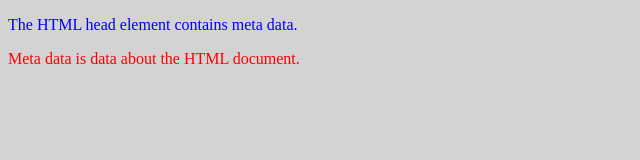
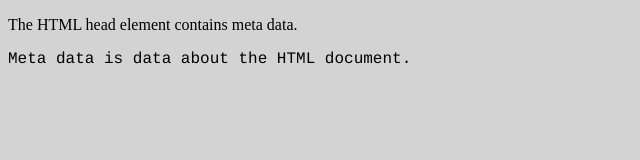
Before and after one commit to Yoimer/html-course, a plain HTML site: page html-course/index.html in a window 1280 px wide. Shown: the whole page, without its empty margins (0-640 px from the left). Drawn offline with Linux system fonts and the light colour scheme.

Commit message:
Added font-family

```diff
--- a/html-course/index.html
+++ b/html-course/index.html
@@ -9,8 +9,8 @@
 </head>
 <body style="background-color:lightgrey;">
 
-<p style="color:blue;">The HTML head element contains meta data.</p>
-<p style="color:red;">Meta data is data about the HTML document.</p>
+<p style="font-familiy:verdana;">The HTML head element contains meta data.</p>
+<p style="font-family:courier;">Meta data is data about the HTML document.</p>
 
 
 </body>
```
